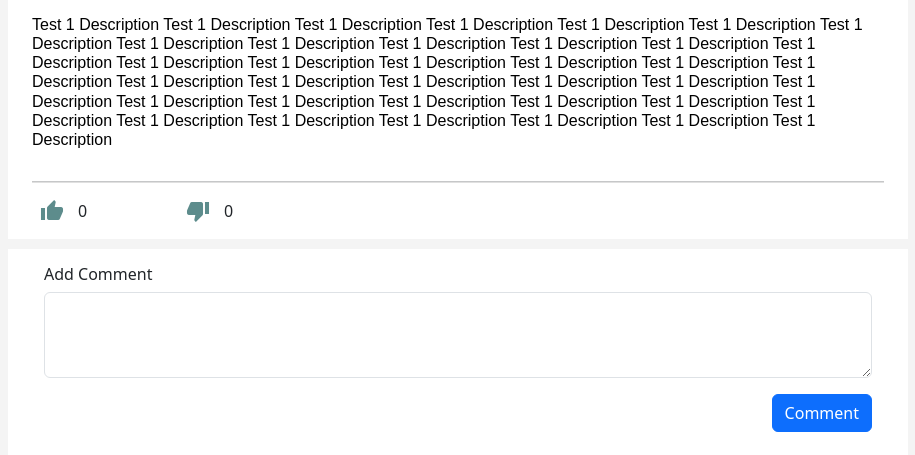
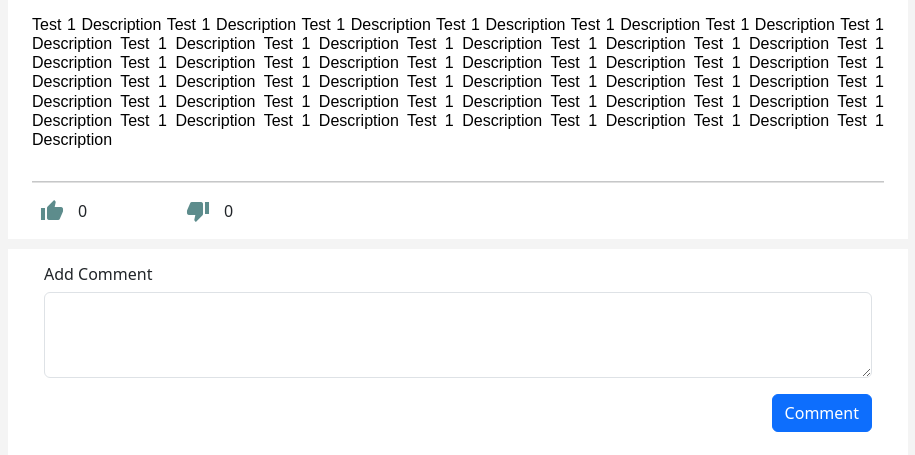
Before and after one commit to Alexis-Roman/CET-5-Final-Project, a Flask app: page /Discussion/1 in a window 1280 px wide. Shown: the part 740-1195 px from the top of the page, without its empty margins (182-1097 px from the left). Run offline with Flask 3, Linux system fonts and the light colour scheme; data comes from the database, SQL or seed files in the repository.

Commit message:
image still not loading

```diff
--- a/backend/website/templates/Forum-Clicked.html
+++ b/backend/website/templates/Forum-Clicked.html
@@ -52,14 +52,16 @@
                     <p class="h4 forum-title">{{ discussion_data.dTitle }}</p>
                 </div>
 
+                <script>console.log("Image Path:", "{{ url_for('static', filename=discussion_data.img_filename) }}");</script>
+
                 <!-- IMG -->
                 <div class="row">
                     <div class="container d-flex justify-content-center" style="background-color: rgb(223, 223, 223); height: 450px;">
-                        <img class="forum-img" src="{{ url_for('static', filename=discussion_data.img)}}" alt="image not loading">
+                        <img class="forum-img" src="{{ url_for('static', filename='UPLOADED IMG/' + discussion_data.image.name) }}" alt="image not loading">
                     </div>
                 </div>
                 <div class="row">
-                    <p class="h6 message mt-3 mb-3">{{ discussion_data.dDescription }}</p>
+                    <p class="h6 message mt-3 mb-3" style="text-align: justify;">{{ discussion_data.dDescription }}</p>
                 </div>
 
                 <hr>
```
